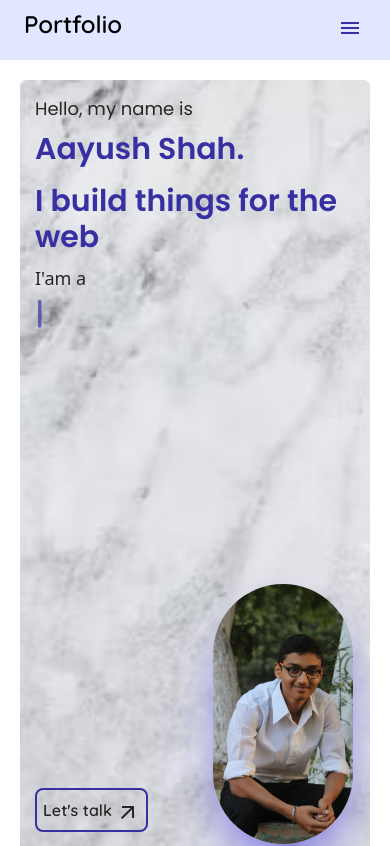
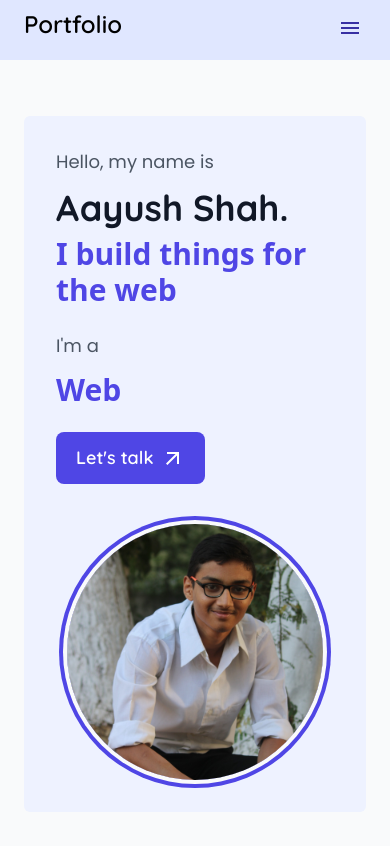
Before and after one commit to Aayush14Shah/myPortfolio, a React (Create React App) app: page / in a window 390 px wide. Shown: the top 846 px of the page. Built offline with nearby package versions, Linux system fonts and the light colour scheme; the HTML template or start-up script is replaced by a standard one.

Commit message:
Made index page responsive.

```diff
--- /dev/null
+++ b/src/Components/TypewriterEffect.jsx
@@ -0,0 +1,41 @@
+import React, { useState, useEffect, useCallback, useMemo } from 'react';
+
+export const TypewriterEffect = () => {
+  const [text, setText] = useState('');
+  const [isDeleting, setIsDeleting] = useState(false);
+  const [loopNum, setLoopNum] = useState(0);
+  const [delta, setDelta] = useState(100);
+
+  const words = useMemo(() => ['Frontend Developer', 'Web Developer'], []); // Memoize words
+  const period = 2000;
+
+  const tick = useCallback(() => {
+    const i = loopNum % words.length;
+    const fullText = words[i];
+    const updatedText = isDeleting
+      ? fullText.substring(0, text.length - 1)
+      : fullText.substring(0, text.length + 1);
+
+    setText(updatedText);
+
+    if (isDeleting) {
+      setDelta(prevDelta => prevDelta / 2);
+    }
+
+    if (!isDeleting && updatedText === fullText) {
+      setIsDeleting(true);
+      setDelta(period);
+    } else if (isDeleting && updatedText === '') {
+      setIsDeleting(false);
+      setLoopNum(prevLoopNum => prevLoopNum + 1);
+      setDelta(100);
+    }
+  }, [text, isDeleting, loopNum, words, period]);
+
+  useEffect(() => {
+    const ticker = setInterval(tick, delta);
+    return () => clearInterval(ticker);
+  }, [tick, delta]);
+
+  return <span className="typewriter">{text}</span>;
+};
--- a/src/Components/index.jsx
+++ b/src/Components/index.jsx
@@ -1,118 +1,96 @@
-import React, { useContext, useEffect, useRef } from "react";
-import Typewriter from "typewriter-effect";
+import React from "react";
+import { TypewriterEffect } from "./TypewriterEffect";
+// import { ArrowUpRight } from 'lucide-react';
 import { AppContext } from "./AppContext";
-import gsap from "gsap";
-import { useGSAP } from "@gsap/react";
+import { useContext } from "react";
 import ArrowOutwardIcon from "@mui/icons-material/ArrowOutward";
 
 const Index = (props) => {
   const data = useContext(AppContext);
-
-  useEffect(() => {
-    console.log("This is index file", props.reference);
-  }, [props.reference]);
-
-  const box1 = useRef();
-  const container = useRef();
-  var tl = gsap.timeline();
-  useGSAP(() => {
-    tl.from(container.current, {
-      x: -500,
-      opacity: 0,
-      duration: 2,
-      delay: 0.2,
-      scrollTrigger: {
-        scroller: "body",
-        markers: true,
-      },
-    });
-  });
-
+  const { mode } = useContext(AppContext);
   return (
     <div
-      className={`h-screen w-full  `}
-      ref={props.reference}
-      data-aos="fade-left"
+  className={`min-h-screen w-full ${mode ? "bg-gray-50" : "bg-gray-900"}`}
 >
-      <div
-        className={`  ${
-          data.mode ? "bg-white" : "bg-[#1f2235]"
-        } p-10 lg:p-5 md:p-5 sm:p-5  w-full h-full   `}
-      >
-        {/* Section 1*/}
-        <div
-          ref={container}
-          className={` bg-[url('/public/images/indexBg.avif')] bg-cover bg-center rounded-md h-[500px] lg:h-[500px] md:h-[500px] max-w-[calc(100%-10%)] min-w-[1000px] lg:min-w-[700px] md:max-w-[800px] md:min-w-[500px]
-          sm:max-w-[calc(100%-6%)] sm:min-w-full sm:h-full p-[2%]   ${
-            data.mode ? "bg-indigo-100" : "bg-[#313552]"
-          }  ${
-            data.mode ? "text-slate-800" : "text-white"
-          } justify-between lg:justify-around  mt-[40px] sm:my-auto mx-auto overflow-hidden `}
-        >
-          {/* Short description */}
-          <div
-            ref={box1}
-            className={`p-3 lg:p-2 md:p-5 sm:p-2 rounded-md leading-8`}
-          >
-            <div>
+  <div className={`container mx-auto px-0 py-20 sm:px-6 sm:py-14 md:px-0 md:py-12 lg:px-4 lg:py-24 xl:px-8 xl:py-12`}>
+    <div className={`flex flex-row sm:flex-col lg:flex-row items-center justify-between gap-10 lg:gap-12 xl:gap-16  ${ mode ? "bg-indigo-50" : "bg-none" } p-12 sm:p-8 md:p-6 lg:p-8 xl:p-10 rounded-md`}>
+      {/* Text Content */}
+      <div className="flex-1 space-y-6 max-w-2xl lg:max-w-3xl">
+        <div className="space-y-3">
           <p
-                className={`trackiing-wide text-xl sm:text-lg text-stone-800 `}
+            className={`text-lg sm:text-lg md:text-xl lg:text-xl ${
+              mode ? "text-gray-600" : "text-gray-400"
+            }`}
           >
             Hello, my name is
           </p>
-              <p
-                className={`text-left text-5xl lg:text-4xl md:text-4xl sm:text-3xl font-semibold tracking-8 my-2 text-indigo-800 `}
+          <div className="space-y-2">
+            <h1
+              className={`text-4xl sm:text-4xl md:text-3xl lg:text-5xl xl:text-5xl font-bold ${
+                mode ? "text-gray-900" : "text-white"
+              }`}
             >
               Aayush Shah.
-                <p className={`mt-4 lg:w-[400px] md:w-[250px] `}>I build things for the web</p>
+            </h1>
+            <h2
+              className={`text-3xl sm:text-3xl md:text-2xl lg:text-4xl xl:text-4xl font-bold ${
+                mode ? "text-indigo-600" : "text-indigo-400"
+              }`}
+            >
+              I build things for the web
+            </h2>
+          </div>
+        </div>
+
+        <div className="space-y-3">
+          <p
+            className={`text-lg sm:text-lg md:text-xl lg:text-xl ${
+              mode ? "text-gray-600" : "text-gray-400"
+            }`}
+          >
+            I'm a
           </p>
-              <span
-                className={`text-xl sm:text-lg text-stone-800 `}
+          <div
+            className={`text-3xl sm:text-3xl md:text-3xl lg:text-4xl xl:text-4xl font-bold ${
+              mode ? "text-indigo-600" : "text-indigo-400"
+            }`}
           >
-                I'am a
-                <h1
-                  className={`md:w-[250px] text-5xl lg:text-4xl md:text-4xl sm:text-3xl font-bold text-indigo-800`}
-                >
-                  <Typewriter
-                    options={{
-                      strings: ["Frontend Developer"],
-                      autoStart: true,
-                      loop: true,
-                    }}
-                  />
-                </h1>
-              </span>
+            <TypewriterEffect />
+          </div>
+        </div>
 
         <button
           id="talk"
           type="button"
           onClick={() => data.scrollHandler(data.contact)}
-                className={` text-[16px] text-stone-800 transition transform ease-linear duration-150 hover:scale-110 px-[20px] sm:px-[6px] absolute bottom-10 sm:bottom-[5%] sm:my-3 py-1 rounded-lg font-semibold border-2 border-indigo-800 hover:text-white hover:bg-violet-800 `}
+          className={`group flex items-center gap-2 px-4 py-2 sm:px-5 sm:py-3 lg:px-6 lg:py-3 xl:px-5 xl:py-3 text-base sm:text-lg lg:text-xl xl:text-lg font-semibold text-white bg-indigo-600 rounded-lg hover:bg-indigo-700 transition-colors duration-200 ${
+            !mode && "bg-indigo-500 hover:bg-indigo-600"
+          }`}
         >
-                Let's talk <ArrowOutwardIcon />
+          Let's talk
+          <ArrowOutwardIcon className="w-4 h-4 sm:w-5 sm:h-5 lg:w-6 lg:h-6 xl:w-7 xl:h-7 group-hover:translate-x-1 group-hover:-translate-y-1 transition-transform duration-200" />
         </button>
       </div>
-            {/* <div className=" md:invisible lg:invisible visible ">
+
+      {/* Profile Image */}
+      <div className="relative flex-shrink-0 flex items-center justify-center">
+        <div
+          className={`w-56 h-56 sm:w-64 sm:h-64 lg:w-72 lg:h-72 xl:w-80 xl:h-80 rounded-full overflow-hidden ring-4 ring-indigo-600 ring-offset-4 ${
+            mode ? "ring-offset-gray-50" : "ring-offset-gray-900"
+          }`}
+        >
           <img
-                className="w-[200px] lg:w-auto md:w-[200px] sm:w-[80px] h-[300px] lg:h-auto md:h-[200px] sm:h-[calc(100%-30px)] sm:my-auto object-cover   "
-                src={`${process.env.PUBLIC_URL}/Images/hello.gif`}
-                alt="Hello_image"
-              />
-            </div> */}
-          </div>
-          {/* Profile Photo */}
-
-          <div className=" Image rounded-full md:mx-[10px] my-auto absolute bottom-[5%] right-[5%] ">
-            <img
-              className={` shadow-indigo-600/80 shadow-2xl w-[250px] lg:max-w-[230px] lg:min-w-[200px] md:max-w-[190px] sm:max-w-[140px] h-[450px] lg:max-h-[430px] lg:min-h-[400px] md:max-h-[390px] sm:max-h-[260px] object-cover rounded-full my-auto `}
             src={`${process.env.PUBLIC_URL}/Images/profile.jpg`}
             alt="My profile"
+            className="w-full h-full object-cover"
           />
         </div>
       </div>
     </div>
   </div>
+</div>
+
+
   );
 };
-
 export default Index;
```
Lines whose indentation alone changed are shown as unchanged.
